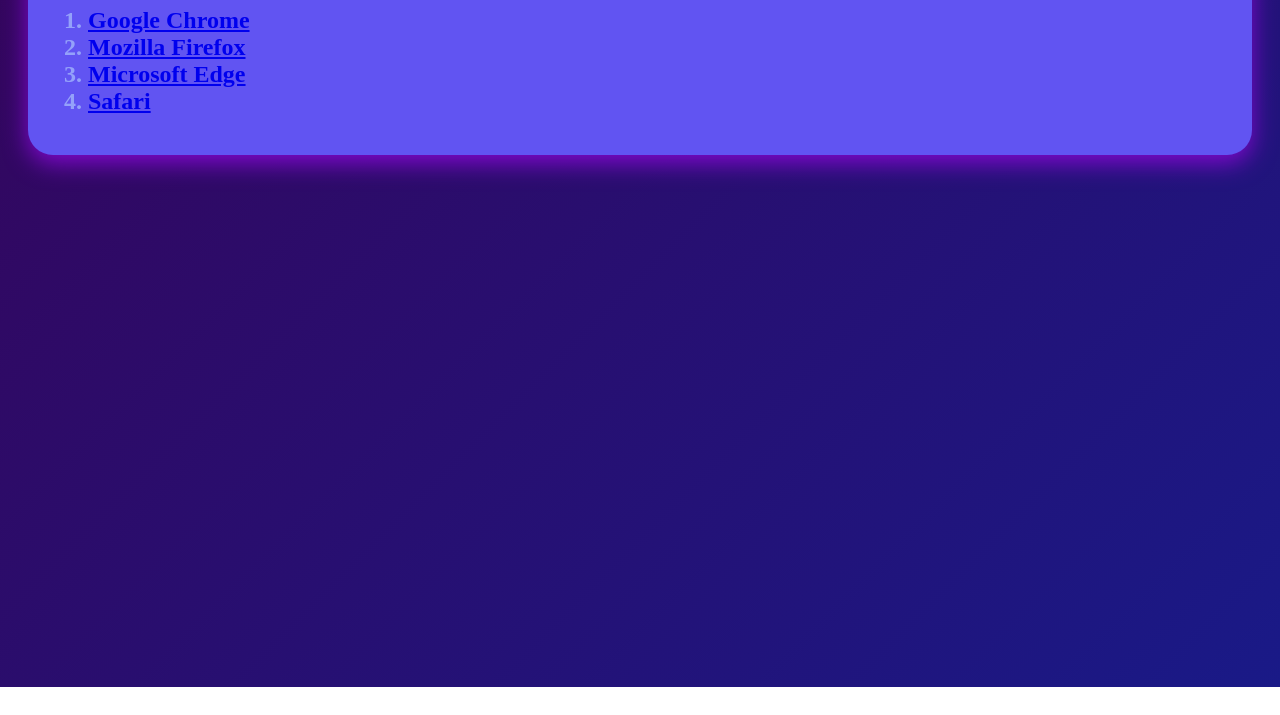
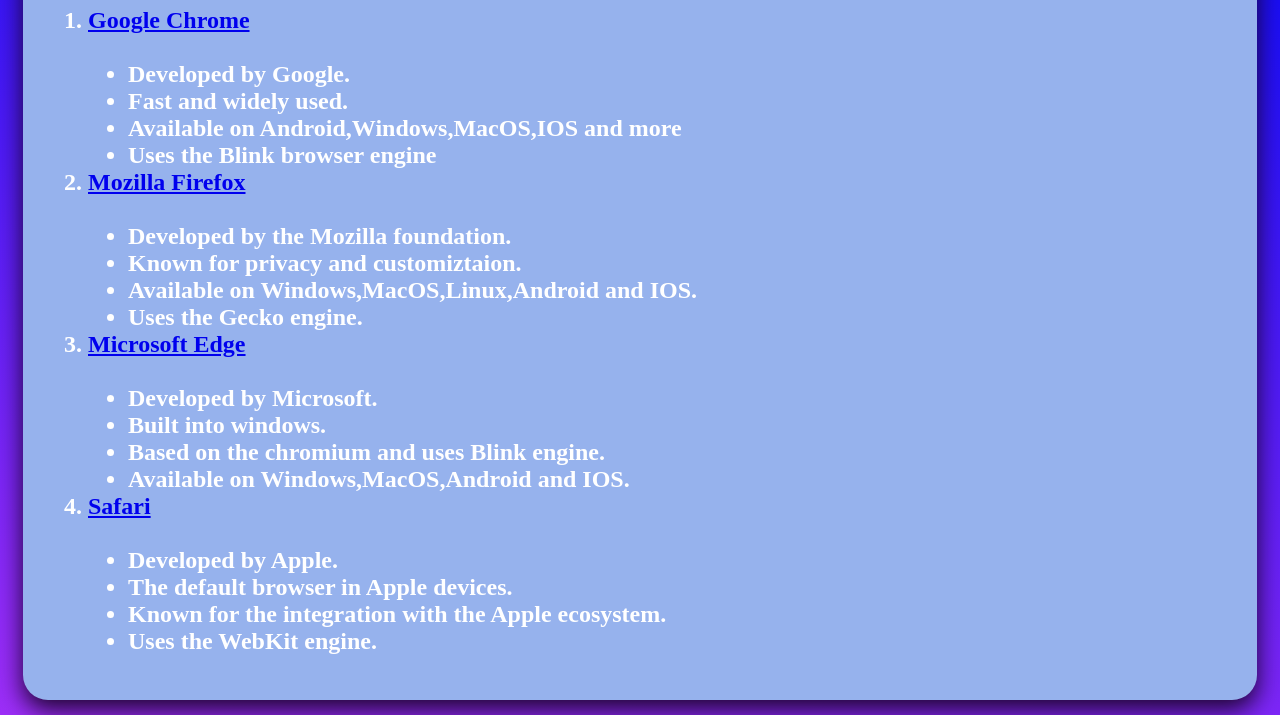
Before and after one commit to siynor/Computer-, a plain HTML site: page browser-list.html in a window 1280 px wide. Shown: the part 113-828 px from the top of the page. Before the commit the page ends 800 px from the top, so only its background shows below. Drawn offline with Linux system fonts and the light colour scheme.

Commit message:
Update browser-list.html

```diff
--- a/browser-list.html
+++ b/browser-list.html
@@ -1,31 +1,59 @@
 <html>
   <head>
-    <meta name="viewport" content="width=device-width,initial-scale=1.0">
+    <meta name="viewport" content="width=device-width,initial-scale=0.8">
     <style>
       body {
-        background:linear-gradient(135deg,hwb(273 2% 64%),hwb(240 10% 47%));
-          color:hwb(232 58% 2%);
+        background:linear-gradient(10deg,hwb(273 18% 3%),hwb(240 4% 4%));
+          color:hwb(0 100% 0%);
       }
     </style>
   </head>
   <body>
     <div class="card">
-    <h1>different browsers</h1>
+    <h1>Different Browsers</h1>
     <ol>
     <h2>
     <li><a href ="https://www.chrome.com">Google Chrome</a></li>
+      <br>
+      <ul type="disc">
+        <li>Developed by Google.</li>
+        <li>Fast and widely used.</li>
+        <li>Available on Android,Windows,MacOS,IOS and more</li>
+        <li>Uses the Blink browser engine</li>
+      </ul>
     <li><a href ="https://www.mozilla.org/firefox">Mozilla Firefox</a></li>
+      <br>
+      <ul type="disc">
+        <li>Developed by the Mozilla foundation.</li>
+        <li>Known for privacy and customiztaion.</li>
+        <li>Available on Windows,MacOS,Linux,Android and IOS.</li>
+        <li>Uses the Gecko engine.</li>
+      </ul>
     <li><a href ="https://www.microsoft.com/edge">Microsoft Edge</a></li>
+      <br>
+      <ul type="disc">
+        <li>Developed by Microsoft.</li>
+        <li>Built into windows.</li>
+        <li>Based on the chromium and uses Blink engine.</li>
+        <li>Available on Windows,MacOS,Android and IOS.</li>
+      </ul>
     <li><a href ="https://www.apple.com/safari/">Safari</a></li>
+      <br>
+      <ul type="disc">
+        <li>Developed by Apple.</li>
+        <li>The default browser in Apple devices.</li>
+        <li>Known for the integration with the Apple ecosystem.</li>
+        <li>Uses the WebKit engine.</li>
+      </ul>
     </ol>
     </div>
     <style>
     .card{
-      background-color:hwb(245 33% 5%);
-      padding:20px;
-      margin:20px;
+      background-color:hwb(221 59% 7%);
+      padding:25px;
+      margin:15px;
       border-radius: 25px;
-      box-shadow: 0 8px 25px hwb(277 3% 19%);
+      box-shadow: 0 10px 25px hwb(276 2% 82%);
     }
       </style>
   </body>
```
